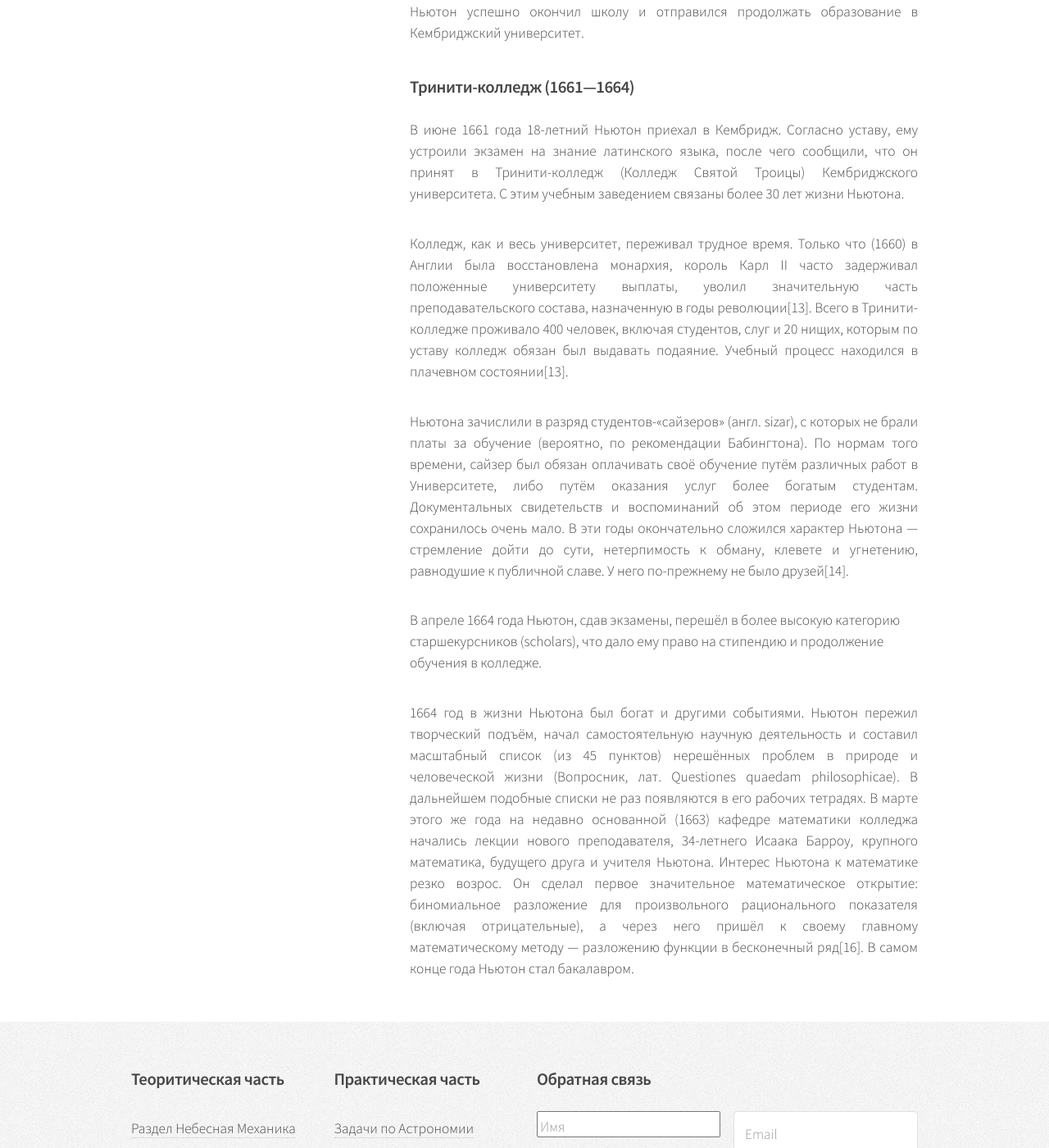
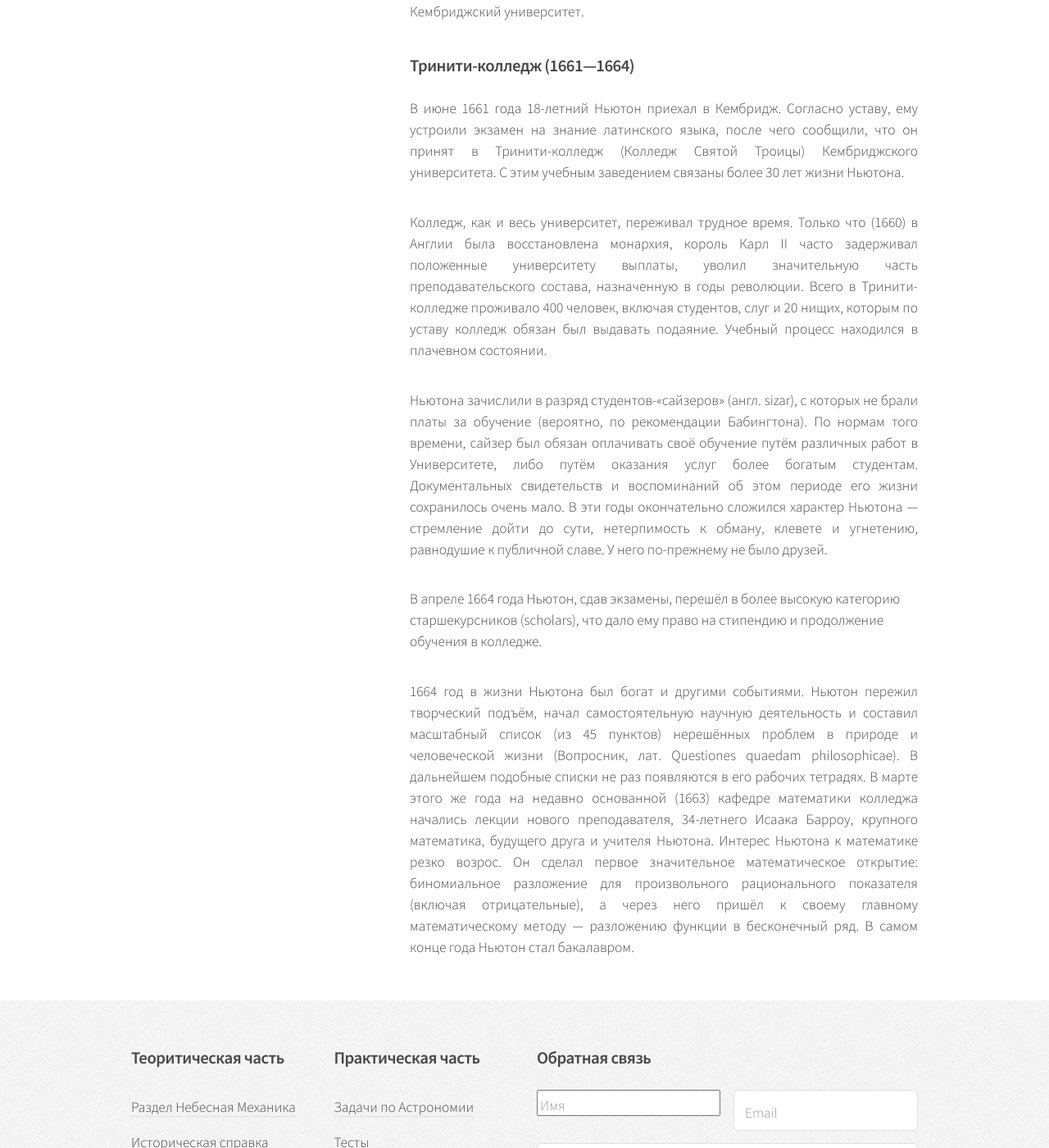
Before and after one commit to VlPop/VlPop.github.io, a Jekyll site: the page built from 1T-History_J_Newton.html, in a window 1280 px wide and 1400 px high, scrolled down 4623 px. Shown: the whole window at 82% size. Built offline with Jekyll 4.4.1, drawn with Linux system fonts in a browser that asks for light colours; some of the changed text lies outside the part shown.

Commit message:
Update 1T-History_J_Newton.html

```diff
--- a/1T-History_J_Newton.html
+++ b/1T-History_J_Newton.html
@@ -62,11 +62,11 @@ layout: default
 								<h2>Биография</h2>
 								<h2>Ранние годы</h2>
 
-								<p align="justify">Исаак Ньютон родился в деревне Вулсторп (англ. Woolsthorpe, графство Линкольншир) в канун гражданской войны. Отец Ньютона, мелкий, но преуспевающий фермер Исаак Ньютон (1606—1642), не дожил до рождения сына. Мальчик родился преждевременно, был болезненным, поэтому его долго не решались крестить[9]. И всё же он выжил, был крещён (1 января[K 2]), и назван Исааком в память об отце. Факт рождения под Рождество Ньютон считал особым знаком судьбы[10]. Несмотря на слабое здоровье в младенчестве, он прожил 84 года.</p>
+								<p align="justify">Исаак Ньютон родился в деревне Вулсторп (англ. Woolsthorpe, графство Линкольншир) в канун гражданской войны. Отец Ньютона, мелкий, но преуспевающий фермер Исаак Ньютон (1606—1642), не дожил до рождения сына. Мальчик родился преждевременно, был болезненным, поэтому его долго не решались крестить. И всё же он выжил, был крещён (1 января[K 2]), и назван Исааком в память об отце. Факт рождения под Рождество Ньютон считал особым знаком судьбы. Несмотря на слабое здоровье в младенчестве, он прожил 84 года.</p>
 
-								<p align="justify">Ньютон искренне считал, что его род восходит к шотландским дворянам XV века, однако историки обнаружили, что в 1524 году его предки были бедными крестьянами[11]. К концу XVI века семья разбогатела и перешла в разряд йоменов (землевладельцев). Отец Ньютона оставил в наследство крупную по тем временам сумму в 500 фунтов стерлингов и несколько сот акров плодородной земли, занятой полями и лесами[10].</p>
+								<p align="justify">Ньютон искренне считал, что его род восходит к шотландским дворянам XV века, однако историки обнаружили, что в 1524 году его предки были бедными крестьянами. К концу XVI века семья разбогатела и перешла в разряд йоменов (землевладельцев). Отец Ньютона оставил в наследство крупную по тем временам сумму в 500 фунтов стерлингов и несколько сот акров плодородной земли, занятой полями и лесами.</p>
 
-								<p align="justify">В январе 1646 года мать Ньютона, Анна Эйскоу (англ. Hannah Ayscough)[K 3] (1623—1679) вновь вышла замуж. От нового мужа, 63-летнего вдовца, у неё было трое детей, и она стала уделять мало внимания Исааку. Покровителем мальчика стал его дядя по матери, Уильям Эйскоу. В детстве Ньютон, по отзывам современников, был молчалив, замкнут и обособлен, любил читать и мастерить технические игрушки: солнечные и водяные часы, мельницу и т. п. Всю жизнь он чувствовал себя одиноким[12]. </p>
+								<p align="justify">В январе 1646 года мать Ньютона, Анна Эйскоу (англ. Hannah Ayscough)[K 3] (1623—1679) вновь вышла замуж. От нового мужа, 63-летнего вдовца, у неё было трое детей, и она стала уделять мало внимания Исааку. Покровителем мальчика стал его дядя по матери, Уильям Эйскоу. В детстве Ньютон, по отзывам современников, был молчалив, замкнут и обособлен, любил читать и мастерить технические игрушки: солнечные и водяные часы, мельницу и т. п. Всю жизнь он чувствовал себя одиноким. </p>
 
 								<p align="justify">Отчим умер в 1653 году, часть его наследства перешла к матери Ньютона и была сразу же оформлена ею на Исаака. Мать вернулась домой, однако основное внимание уделяла троим младшим детям и обширному хозяйству; Исаак по-прежнему был предоставлен сам себе.</p>
 
@@ -74,9 +74,9 @@ layout: default
 
 								<h3>Тринити-колледж (1661—1664)</h3>
 								<p align="justify">В июне 1661 года 18-летний Ньютон приехал в Кембридж. Согласно уставу, ему устроили экзамен на знание латинского языка, после чего сообщили, что он принят в Тринити-колледж (Колледж Святой Троицы) Кембриджского университета. С этим учебным заведением связаны более 30 лет жизни Ньютона.</p>
-								<p align="justify">Колледж, как и весь университет, переживал трудное время. Только что (1660) в Англии была восстановлена монархия, король Карл II часто задерживал положенные университету выплаты, уволил значительную часть преподавательского состава, назначенную в годы революции[13]. Всего в Тринити-колледже проживало 400 человек, включая студентов, слуг и 20 нищих, которым по уставу колледж обязан был выдавать подаяние. Учебный процесс находился в плачевном состоянии[13]. </p>
-								<p align="justify">Ньютона зачислили в разряд студентов-«сайзеров» (англ. sizar), с которых не брали платы за обучение (вероятно, по рекомендации Бабингтона). По нормам того времени, сайзер был обязан оплачивать своё обучение путём различных работ в Университете, либо путём оказания услуг более богатым студентам. Документальных свидетельств и воспоминаний об этом периоде его жизни сохранилось очень мало. В эти годы окончательно сложился характер Ньютона — стремление дойти до сути, нетерпимость к обману, клевете и угнетению, равнодушие к публичной славе. У него по-прежнему не было друзей[14]. </p><p>В апреле 1664 года Ньютон, сдав экзамены, перешёл в более высокую категорию старшекурсников (scholars), что дало ему право на стипендию и продолжение обучения в колледже. </p>
-								<p align="justify">1664 год в жизни Ньютона был богат и другими событиями. Ньютон пережил творческий подъём, начал самостоятельную научную деятельность и составил масштабный список (из 45 пунктов) нерешённых проблем в природе и человеческой жизни (Вопросник, лат. Questiones quaedam philosophicae). В дальнейшем подобные списки не раз появляются в его рабочих тетрадях. В марте этого же года на недавно основанной (1663) кафедре математики колледжа начались лекции нового преподавателя, 34-летнего Исаака Барроу, крупного математика, будущего друга и учителя Ньютона. Интерес Ньютона к математике резко возрос. Он сделал первое значительное математическое открытие: биномиальное разложение для произвольного рационального показателя (включая отрицательные), а через него пришёл к своему главному математическому методу — разложению функции в бесконечный ряд[16]. В самом конце года Ньютон стал бакалавром. </p>
+								<p align="justify">Колледж, как и весь университет, переживал трудное время. Только что (1660) в Англии была восстановлена монархия, король Карл II часто задерживал положенные университету выплаты, уволил значительную часть преподавательского состава, назначенную в годы революции. Всего в Тринити-колледже проживало 400 человек, включая студентов, слуг и 20 нищих, которым по уставу колледж обязан был выдавать подаяние. Учебный процесс находился в плачевном состоянии. </p>
+								<p align="justify">Ньютона зачислили в разряд студентов-«сайзеров» (англ. sizar), с которых не брали платы за обучение (вероятно, по рекомендации Бабингтона). По нормам того времени, сайзер был обязан оплачивать своё обучение путём различных работ в Университете, либо путём оказания услуг более богатым студентам. Документальных свидетельств и воспоминаний об этом периоде его жизни сохранилось очень мало. В эти годы окончательно сложился характер Ньютона — стремление дойти до сути, нетерпимость к обману, клевете и угнетению, равнодушие к публичной славе. У него по-прежнему не было друзей. </p><p>В апреле 1664 года Ньютон, сдав экзамены, перешёл в более высокую категорию старшекурсников (scholars), что дало ему право на стипендию и продолжение обучения в колледже. </p>
+								<p align="justify">1664 год в жизни Ньютона был богат и другими событиями. Ньютон пережил творческий подъём, начал самостоятельную научную деятельность и составил масштабный список (из 45 пунктов) нерешённых проблем в природе и человеческой жизни (Вопросник, лат. Questiones quaedam philosophicae). В дальнейшем подобные списки не раз появляются в его рабочих тетрадях. В марте этого же года на недавно основанной (1663) кафедре математики колледжа начались лекции нового преподавателя, 34-летнего Исаака Барроу, крупного математика, будущего друга и учителя Ньютона. Интерес Ньютона к математике резко возрос. Он сделал первое значительное математическое открытие: биномиальное разложение для произвольного рационального показателя (включая отрицательные), а через него пришёл к своему главному математическому методу — разложению функции в бесконечный ряд. В самом конце года Ньютон стал бакалавром. </p>
 
 							</article>
 
```
